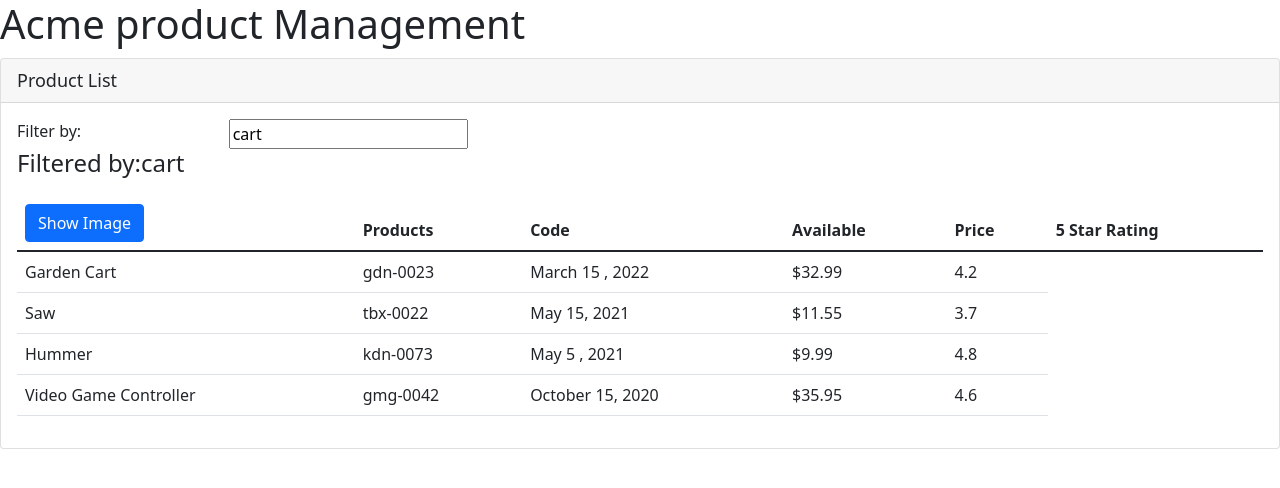
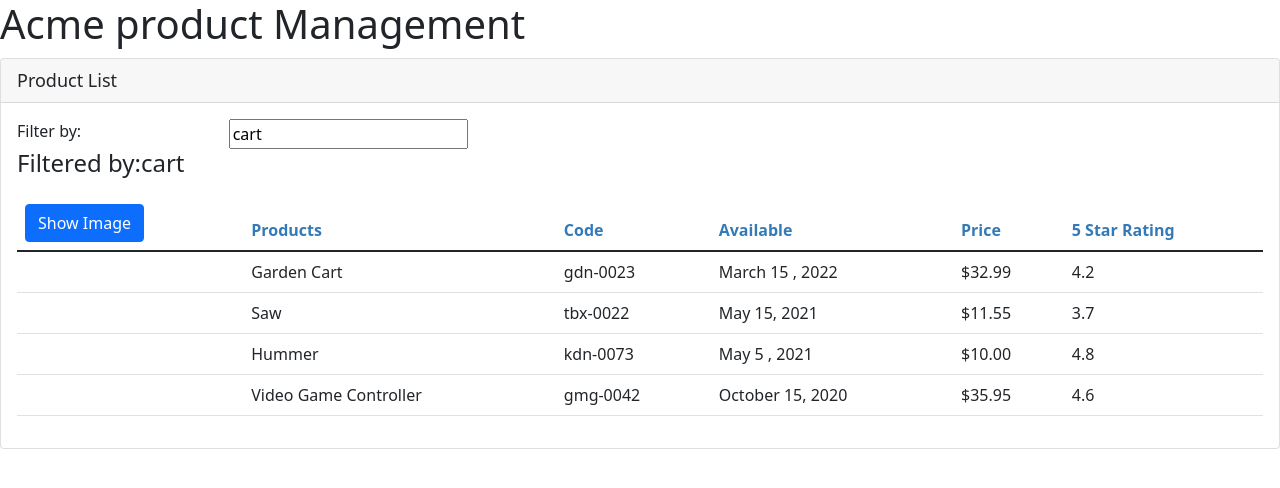
Before and after one commit to VarduhiSahakyan/angular, an Angular app: page / in a window 1280 px wide. Shown: the top 488 px of the page. Built offline with nearby package versions, Linux system fonts and the light colour scheme.

Commit message:
defining product interface for strong typing

```diff
--- /dev/null
+++ b/src/app/products/product-list.component.css
@@ -0,0 +1,3 @@
+thead{
+  color: #337AB7;
+}
--- a/src/app/products/product-list.component.html
+++ b/src/app/products/product-list.component.html
@@ -42,8 +42,8 @@
                  [title]="product.productName"
                  [style.widht.px]="imageWidth"
                  [style.margin.px]="imageMargin">
-            {{product.productName}}
           </td>
+          <td>{{product.productName}}</td>
           <td>{{product.productCode | lowercase}}</td>
           <td>{{product.releaseDate}}</td>
           <td>{{product.price | currency:'USD':'symbol':'1.2-2'}}</td>
--- a/src/app/products/product-list.component.ts
+++ b/src/app/products/product-list.component.ts
@@ -1,8 +1,10 @@
 import {Component} from "@angular/core";
+import {IProduct} from "./product";
 
 @Component({
   selector: 'pm-products',
-  templateUrl: './product-list.component.html'
+  templateUrl: './product-list.component.html',
+  styleUrls:["./product-list.component.css"]
 })
 export class ProductListComponent {
   pageTitle: string = 'Product List';
@@ -10,14 +12,14 @@
   imageMargin = 2;
   showImage: boolean = false;
   listFilter: string = 'cart';
-  products: any[] = [
+  products: IProduct[] = [
     {
       "productId": 2,
       "productName": "Garden Cart",
       "productCode": "GDN-0023",
       "releaseDate": "March 15 , 2022",
       "description": "15 gallon capacity rolling garden cart",
-      "price": 32.99,
+      "price": 32.9944,
       "starRating": 4.2,
       "imageUrl": "asserts/images/garden_cart.png"
     },
@@ -27,7 +29,7 @@
       "productCode": "TBX-0022",
       "releaseDate": "May 15, 2021",
       "description": "15-inch steel blade hand saw",
-      "price": 11.55,
+      "price": 11.5533,
       "starRating": 3.7,
       "imageUrl": "assets/images/saw.png"
     },
@@ -37,7 +39,7 @@
       "productCode": "KDN-0073",
       "releaseDate": "May 5 , 2021",
       "description": "Curved claw steel hammer",
-      "price": 9.99,
+      "price": 9.995,
       "starRating": 4.8,
       "imageUrl": "asserts/images/hammer.png"
     },
--- /dev/null
+++ b/src/app/products/product.ts
@@ -0,0 +1,12 @@
+export interface IProduct {
+
+  productId: number;
+  productName: string;
+  productCode: string;
+  releaseDate: string;
+  price: number;
+  description: string;
+  starRating: number;
+  imageUrl: string;
+
+}
```
Also changed, not shown: src/api/products/products.json (line endings or trailing spaces).
